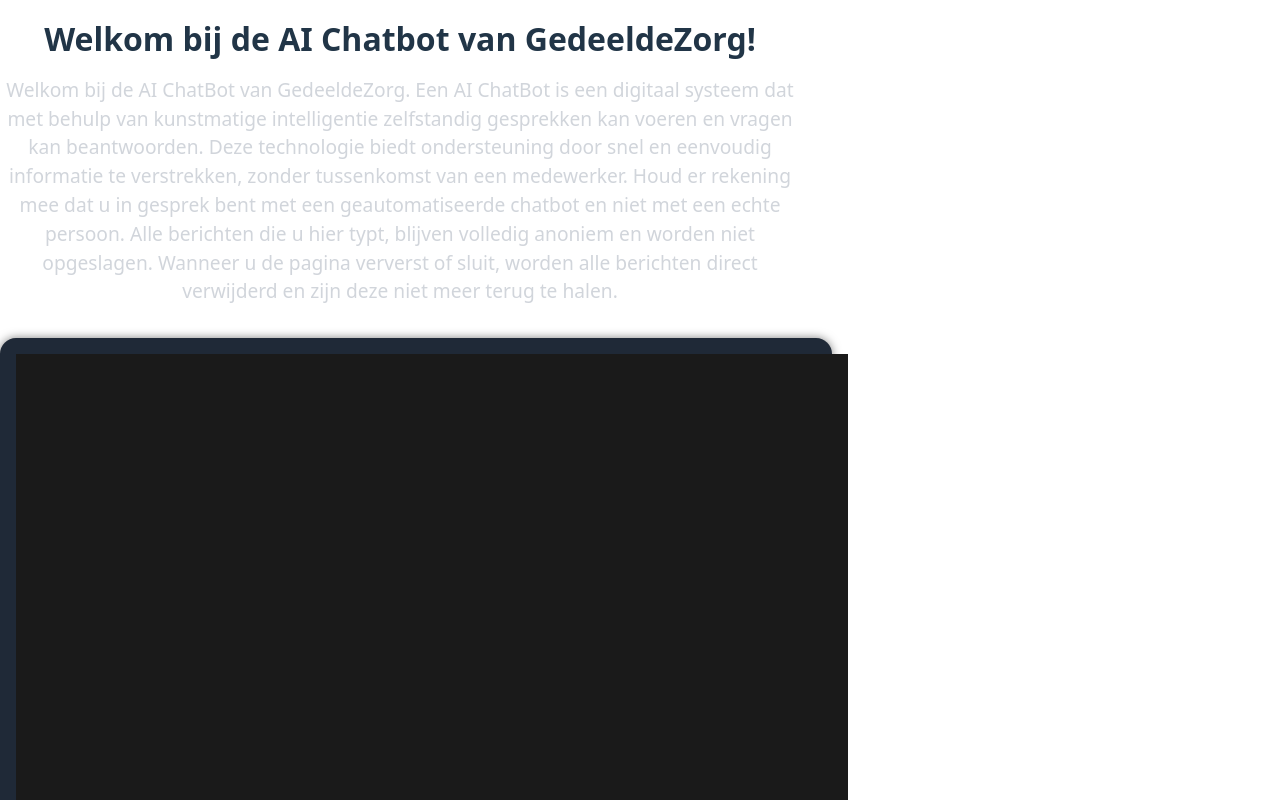
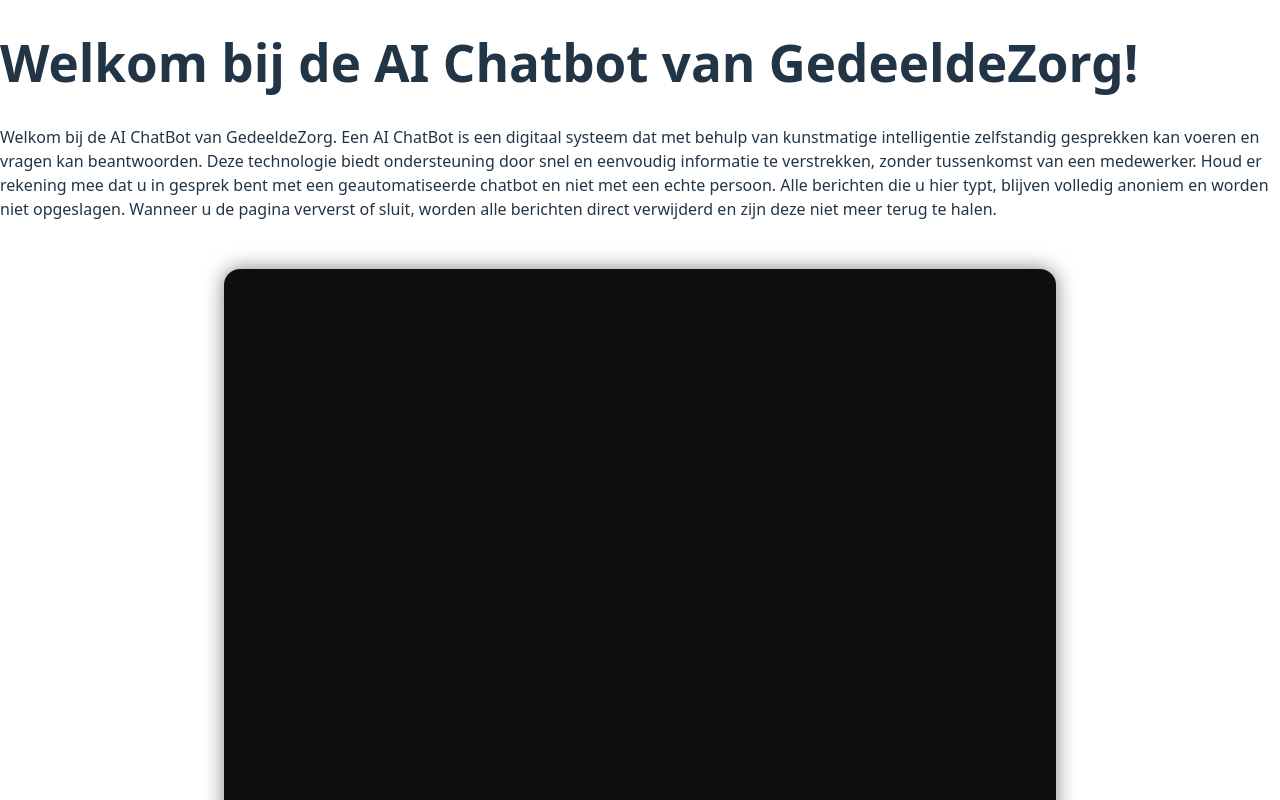
Before and after one commit to bluefire0009/Team3-Project-D-A.I.-Chatbot, a React (Vite) app in the folder FrontEnd/AIChatBot/: page / in a window 1280 px wide. Shown: the top 800 px of the page. Built offline with nearby package versions, Linux system fonts and the light colour scheme.

Commit message:
ADD new functionality

```diff
--- a/FrontEnd/AIChatBot/src/App.tsx
+++ b/FrontEnd/AIChatBot/src/App.tsx
@@ -7,15 +7,14 @@
 
 function App() {
   return (
-    // Hoofdcontainer: zorgt voor centreren en styling over de hele pagina
-    <div className="min-h-screen flex flex-col items-center justify-center bg-gray-900 text-white p-4">
-
-      {/* Informatie tekst boven de chatbox */}
-      <div className="info-text max-w-lg text-center mb-6">
-        <h1 className="text-3xl font-bold mb-2">
+    <div className="min-h-screen bg-gray-900 flex items-center justify-center px-4 py-8">
+      <div className="w-full max-w-4xl flex flex-col gap-6">
+        {/* Introtekst */}
+        <div className="text-white text-center space-y-4">
+          <h1 className="text-3xl font-bold">
             Welkom bij de AI Chatbot van GedeeldeZorg!
           </h1>
-        <p className="text-xl text-gray-300">
+          <p className="text-base max-w-3xl mx-auto">
           Welkom bij de AI ChatBot van GedeeldeZorg.
 Een AI ChatBot is een digitaal systeem dat met behulp van kunstmatige intelligentie zelfstandig gesprekken kan voeren
 en vragen kan beantwoorden. Deze technologie biedt ondersteuning door snel en eenvoudig informatie te verstrekken,
@@ -27,13 +26,14 @@
         </p>
         </div>
 
-      {/* Chatbox zelf: een container met achtergrond, padding en schaduw */}
-      <div className="chat-box bg-gray-800 rounded-lg p-4 shadow-lg w-full max-w-lg h-[80vh] flex flex-col">
+        {/* Chatvenster */}
+        <div className="flex justify-center">
           <ChatWindow />
         </div>
-
+      </div>
     </div>
   );
 }
 
+
 export default App;
--- a/FrontEnd/AIChatBot/src/Components/ChatWindow.tsx
+++ b/FrontEnd/AIChatBot/src/Components/ChatWindow.tsx
@@ -21,7 +21,6 @@
     };
     setMessages((prev) => [...prev, newMessage]);
 
-    // Bot gaat typen
     setIsTyping(true);
 
     setTimeout(() => {
@@ -32,28 +31,27 @@
       };
       setMessages((prev) => [...prev, botReply]);
       setIsTyping(false);
-    }, 1500); // 1,5 seconde typen
+    }, 1500);
   };
 
-  // Scroll automatisch naar het laatste bericht
   useEffect(() => {
     messagesEndRef.current?.scrollIntoView({ behavior: "smooth" });
   }, [messages, isTyping]);
 
   return (
-    <div className="chat-window">
+    <div className="chat-window-container">
+      <div className="chat-window-box">
         <div className="chat-messages">
           {messages.map((msg) => (
-          <div key={msg.id} className={`message ${msg.sender === "user" ? "message-user" : "message-bot"}`}>
+            <div
+              key={msg.id}
+              className={`message ${msg.sender === "user" ? "message-user" : "message-bot"}`}
+            >
               {msg.text}
             </div>
           ))}
 
-        {isTyping && (
-          <div className="typing-indicator">
-            Bot is aan het typen...
-          </div>
-        )}
+          {isTyping && <div className="typing-indicator">Bot is aan het typen...</div>}
 
           <div ref={messagesEndRef} />
         </div>
@@ -62,5 +60,6 @@
           <ChatInput onSend={handleSend} />
         </div>
       </div>
+    </div>
   );
 }
--- a/FrontEnd/AIChatBot/src/Styling/App.css
+++ b/FrontEnd/AIChatBot/src/Styling/App.css
@@ -35,6 +35,8 @@
     display: flex;
     flex-direction: column;
     height: 80vh;
+    word-break: break-word; /* zorgt ervoor dat de tekst in het tekst vak blijft*/
+    overflow-x: hidden; /* zorgt ervoor dat de tekst in het tekst vak blijft*/
   }
     /* Custom scrollbar voor de chatberichten */
     .chat-messages {
--- a/FrontEnd/AIChatBot/src/Styling/ChatWindow.css
+++ b/FrontEnd/AIChatBot/src/Styling/ChatWindow.css
@@ -1,61 +1,69 @@
-.chat-window {
+.chat-window-container {
+  display: flex;
+  justify-content: center;
+  padding: 2rem;
+  width: 100%;
+  box-sizing: border-box;
+}
+
+.chat-window-box {
   display: flex;
   flex-direction: column;
-    align-items: center;
-    justify-content: center;
-    height: 100%;
-    width: 100vh;
-    background-color: #1a1a1a;
-    color: white;
-    padding: 0 1rem; /* kleine ruimte aan de zijkanten */
+  width: 100%;
+  max-width: 800px;
+  height: 600px;
+  background-color: #0f0f0f;
+  border-radius: 1rem;
+  padding: 1rem;
+  box-shadow: 0 0 20px rgba(0, 0, 0, 0.5);
 }
 
 .chat-messages {
   flex: 1;
-    width: 100%;
-    max-width: 800px;
   overflow-y: auto;
-    padding: 1rem;
+  overflow-x: hidden;
+  padding-right: 0.5rem;
   display: flex;
   flex-direction: column;
-    gap: 1rem;
+  gap: 0.5rem;
+}
+
+/* Custom scrollbar */
+.chat-messages::-webkit-scrollbar {
+  width: 6px;
+}
+.chat-messages::-webkit-scrollbar-thumb {
+  background-color: #444;
+  border-radius: 4px;
+}
+.chat-messages::-webkit-scrollbar-track {
+  background: transparent;
 }
 
 .message {
-    max-width: 16rem;
+  max-width: 70%;
+  word-wrap: break-word;
   padding: 0.75rem;
-    border-radius: 1.5rem;
+  border-radius: 1rem;
+  color: white;
 }
 
 .message-user {
-    background-color: #2563eb;
-    color: white;
-    border-bottom-right-radius: 0;
   align-self: flex-end;
+  background-color: #1d4ed8;
 }
 
 .message-bot {
-    background-color: #374151;
-    color: white;
-    border-bottom-left-radius: 0;
   align-self: flex-start;
+  background-color: #334155;
 }
 
 .typing-indicator {
-    max-width: 16rem;
-    padding: 0.75rem;
-    border-radius: 1.5rem;
-    background-color: #374151;
-    color: white;
-    border-bottom-left-radius: 0;
   font-style: italic;
-    opacity: 0.75;
-    align-self: flex-start;
+  color: #888;
+  margin-left: 0.5rem;
 }
 
 .input-container {
-    width: 100%;
-    max-width: 800px;
-    padding: 1rem;
-    border-top: 1px solid #374151;
+  padding-top: 1rem;
 }
```
Also changed, not shown: FrontEnd/AIChatBot/src/assets/Logo.png (added). Lines whose indentation alone changed are shown as unchanged.
